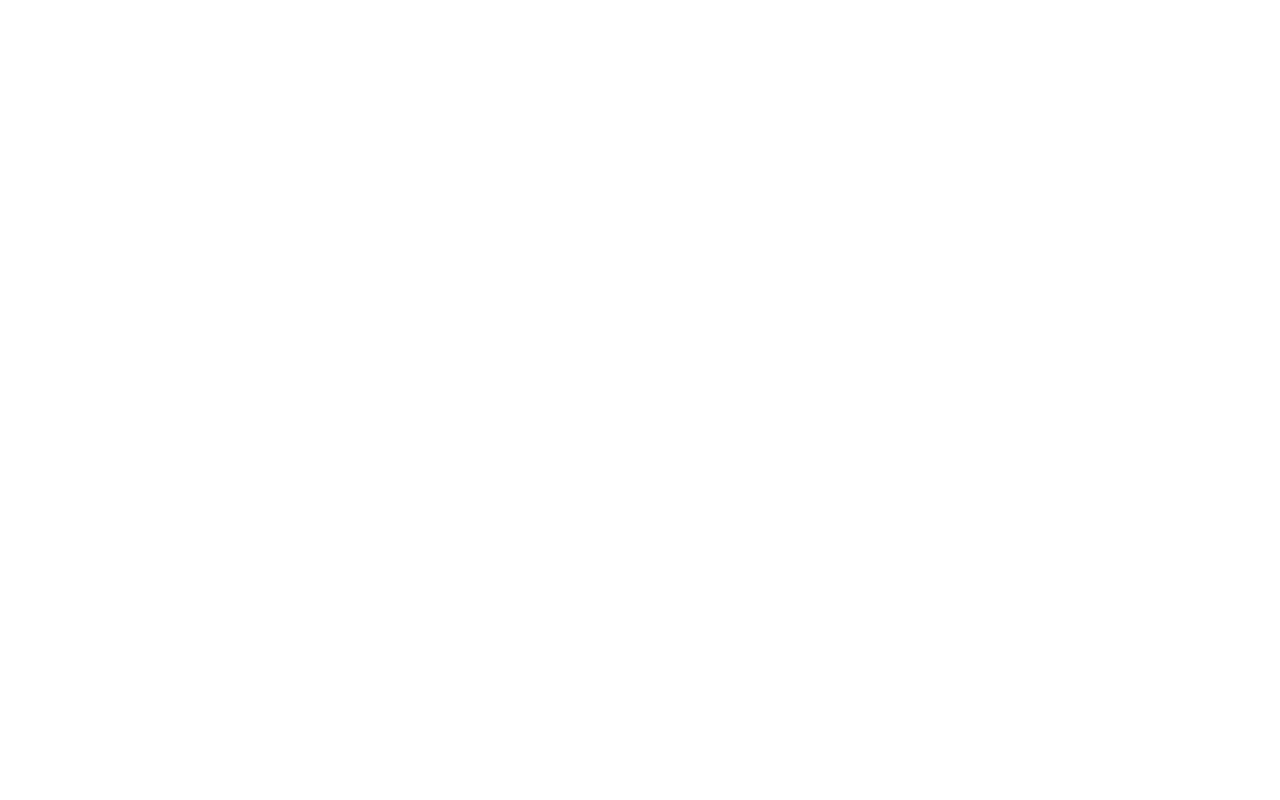
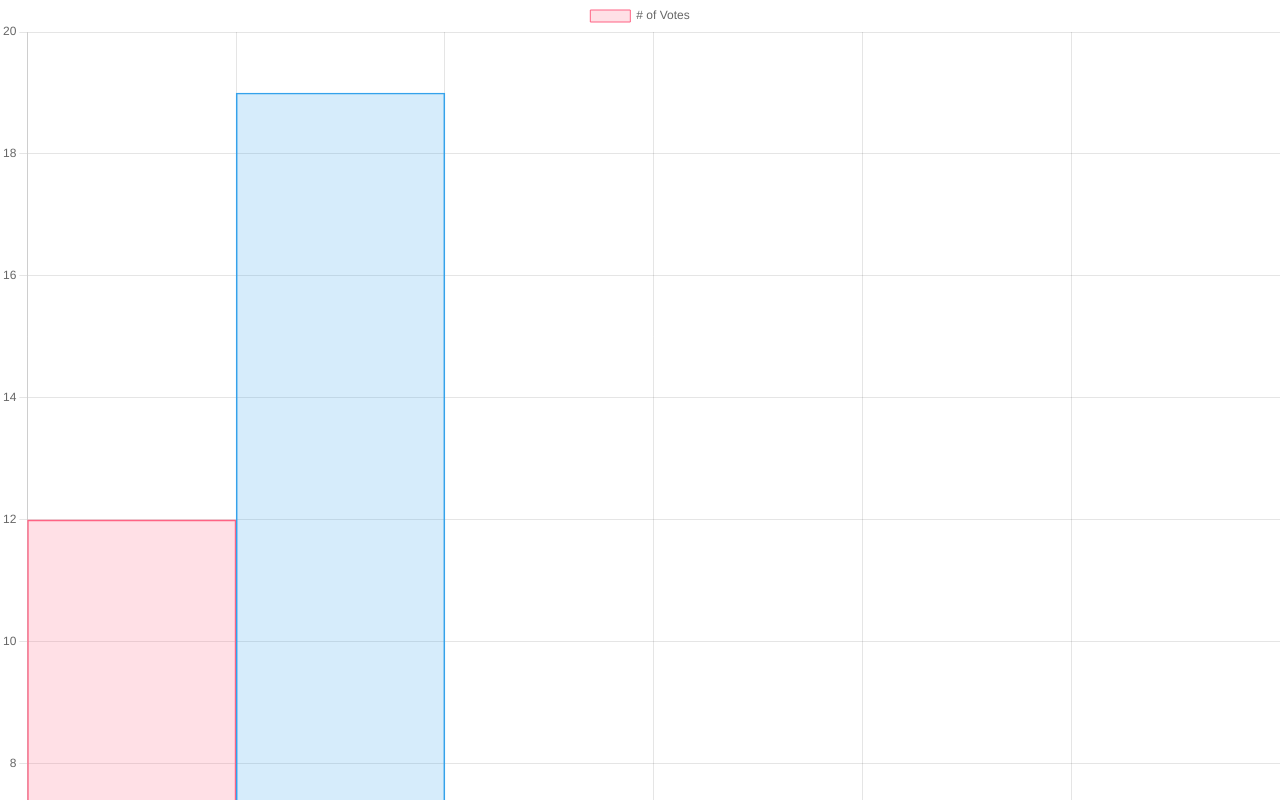
Before and after one commit to Kira-Nim/SymptomTrackerFrontend, a website built with Parcel: page symptomVisualization.html in a window 1280 px wide. Shown: the top 800 px of the page. Built offline with nearby package versions, Linux system fonts and the light colour scheme.

Commit message:
WIP SymptomVisualizationComponent

```diff
--- /dev/null
+++ b/js/symptomVisualization.js
@@ -0,0 +1,71 @@
+let moment = require('moment');
+// let Chart = require('chart.js');
+import Chart from 'chart.js/auto';
+
+document.addEventListener("DOMContentLoaded",function(){
+
+  // canvas is a special dom element.
+  // In this element special rules apply (so to speak)
+  // In canvas html and css does now work.
+  // In canvas you can use JS do "draw" whatever you want. You can disign what should be shown on the screen pixl by pixl
+  // without the normal constraints caused by other html elements.
+  let canvas = document.getElementById('myChart');
+
+  // Chart is a JS class (not a dom-element) imported with chart.js library.
+  let myChart = new Chart(canvas, {
+
+
+    //att1
+    // This is a type of chart that chart.
+    // js makes available. chart.js offers a catalogue of different charts to implement, each is a type of chart.
+    type: 'bar',
+
+    //att2
+    // Data is a JS object made available through chart.js library.
+    // This object is used to hold our data, which is to be shown in the chart of type 'bar'.
+    // each element in datasets array is one option in the symptom-navigation-component - each of the 3 colors, each symptom and activities.
+    // How the chart of type 'bar should look and whar parts of the datasets goes where is part of the data configuration behind the scenes.
+    data: {
+      labels: ['Red', 'Blue', 'Yellow', 'Green', 'Purple', 'Orange'],
+      datasets: [{
+                    label: '# of Votes',
+                    data: [12, 19, 3, 5, 2, 3],
+                    backgroundColor: [
+                      'rgba(255, 99, 132, 0.2)',
+                      'rgba(54, 162, 235, 0.2)',
+                      'rgba(255, 206, 86, 0.2)',
+                      'rgba(75, 192, 192, 0.2)',
+                      'rgba(153, 102, 255, 0.2)',
+                      'rgba(255, 159, 64, 0.2)'
+                    ],
+                    borderColor: [
+                      'rgba(255, 99, 132, 1)',
+                      'rgba(54, 162, 235, 1)',
+                      'rgba(255, 206, 86, 1)',
+                      'rgba(75, 192, 192, 1)',
+                      'rgba(153, 102, 255, 1)',
+                      'rgba(255, 159, 64, 1)'
+                    ],
+                    borderWidth: 1,
+                    barPercentage: 1.0,
+                    categoryPercentage: 1.0
+
+
+                }]
+    },
+
+    //att3
+    // This attribute holds the info that tells us how the different datasets is to be used.
+    options: {
+      scales: {
+        y: {
+          beginAtZero: true
+        }
+      }
+    }
+
+
+  });
+
+
+});
--- a/package.json
+++ b/package.json
@@ -15,7 +15,7 @@
     "parcel-bundler": "^1.12.4"
   },
   "dependencies": {
-    "chart.js": "^3.3.2",
+    "chart.js": "^3.2.0",
     "fullcalendar": "^5.7.0",
     "moment": "^2.29.1"
   }
--- a/symptomVisualization.html
+++ b/symptomVisualization.html
@@ -18,7 +18,7 @@
   <meta name="theme-color" content="#fafafa">
 
   <!-- JSsheet -->
-  <script src="js/vendor/symptomVisualization.js" ></script>
+  <script src="js/symptomVisualization.js" ></script>
 
   <!-- stylesheet -->
   <link rel="stylesheet" href="css/symptomVisualization.css">
@@ -36,7 +36,7 @@
 </head>
 
 <body>
-
+  <canvas id="myChart" width="400" height="400"></canvas>
 
 
 </body>
```
Also changed, not shown: css/symptomVisualization.css (line endings or trailing spaces), js/vendor/symptomVisualization.js (deleted).
